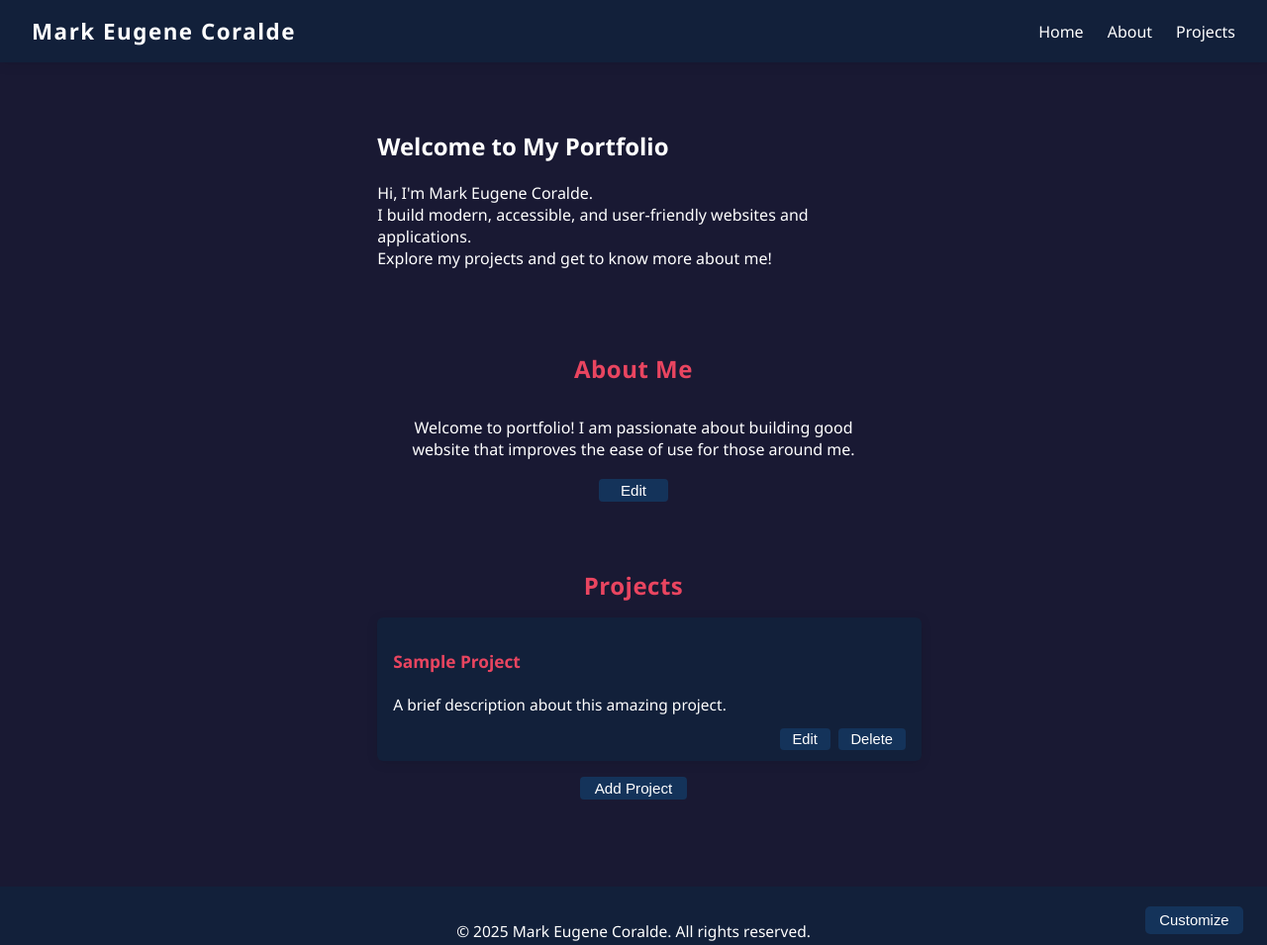
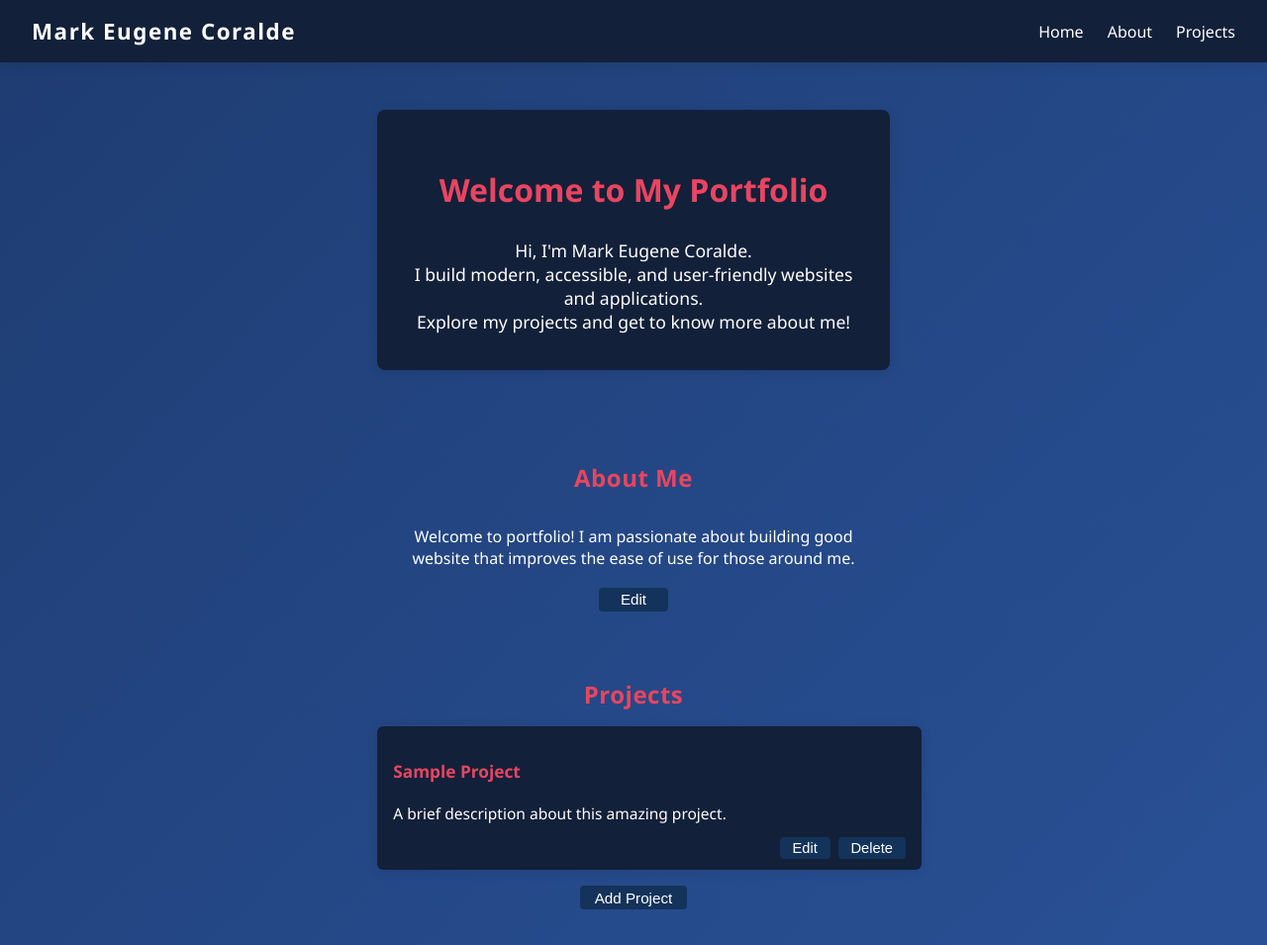
Before and after one commit to WhosKashen/Website, a plain HTML site: page index.html in a window 1280 px wide. Shown: the top 955 px of the page at 99% size. Drawn offline with Linux system fonts and the light colour scheme.

Commit message:
Update styles.css

```diff
--- a/styles.css
+++ b/styles.css
@@ -10,7 +10,7 @@
 
 body {
   font-family: 'Segoe UI', Arial, sans-serif;
-  background: var(--primary);
+  background: linear-gradient(135deg, #1e3c72, #2a5298);
   color: var(--text);
   min-height: 100vh;
   margin: 0;
@@ -73,6 +73,32 @@ main {
 section {
   margin-bottom: 1rem;
   padding: 1rem 0.7rem;
+}
+
+.home-content {
+  display: flex;
+  flex-direction: column;
+  align-items: center;
+  justify-content: center;
+  padding: 2rem 0 1.2rem 0;
+  background: var(--secondary);
+  border-radius: 8px;
+  box-shadow: var(--shadow);
+  margin-bottom: 1.5rem;
+}
+
+.home-content h1 {
+  color: var(--highlight);
+  font-size: 2rem;
+  margin-bottom: 0.7rem;
+  text-align: center;
+}
+
+.home-content p {
+  font-size: 1.1rem;
+  text-align: center;
+  color: var(--text);
+  max-width: 90%;
 }
 
 section h2 {
```
